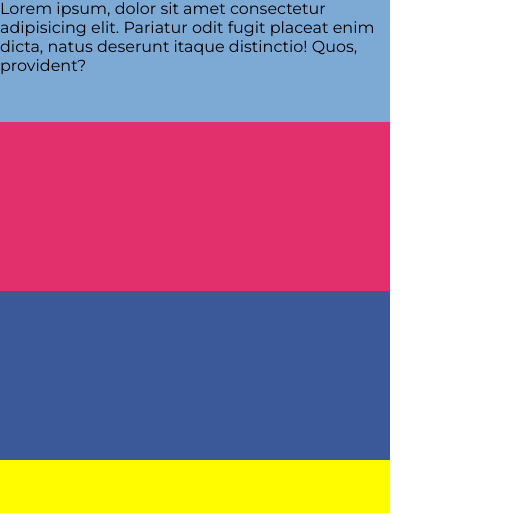
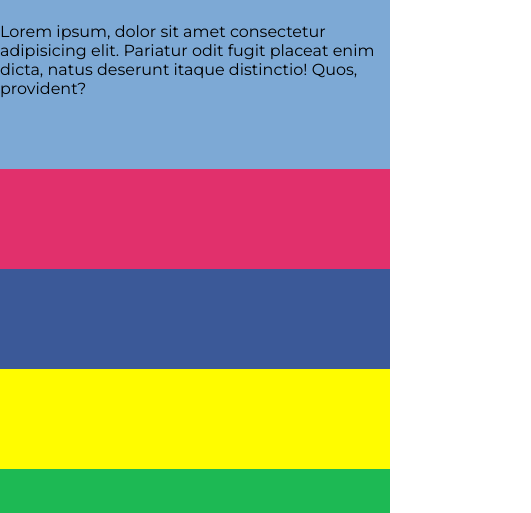
Before and after one commit to Jordakoes/jordakoes.github.io, a plain HTML site: page index.html in a window 390 px wide. Shown: the part 131-644 px from the top of the page, 531 px wide, since content can reach past the window. Drawn offline with Linux system fonts and the light colour scheme.

Commit message:
Worked on the mobile side of things

```diff
--- a/index.html
+++ b/index.html
@@ -5,7 +5,7 @@
     <meta charset="UTF-8">
     <meta name="viewport" content="width=device-width, initial-scale=1.0">
     <meta http-equiv="X-UA-Compatible" content="ie=edge">
-    <title>Document</title>
+    <title>My Portfolio</title>
     <link rel="stylesheet" href="main.css">
     <link href="https://fonts.googleapis.com/css?family=Montserrat:400,600" rel="stylesheet">
 
@@ -31,10 +31,10 @@
     <snapchat></snapchat>
 
     <footerleft></footerleft>
-    <footermid><p>Made with love in The Netherlands <br> source on GitHub</p></footermid>
+    <footermid>
+        <p>Made with love in The Netherlands <br> source on GitHub</p>
+    </footermid>
     <footerright></footerright>
-
-
 
 </body>
 </html>
--- a/main.css
+++ b/main.css
@@ -6,18 +6,17 @@ body, html {
 body {
     margin: 0;
     display: grid;
-    overflow: hidden;
     grid-template-columns: 100%;
-    grid-template-rows: 30% 20% 20% 20% 10%;
-
+    grid-template-rows: 300px repeat(auto-fill, 100px) ;
     font-family: 'Montserrat', sans-serif;
-
     grid-template-areas:
         "mainmid"
         "instagram"
         "facebook"
         "snapchat"
-        "footermid";
+        "spotmid"
+        "footermid"
+        ;
 }
 
 
@@ -81,6 +80,7 @@ mainright {
     background-color: #7DA9D5;
 }
 
+
 footerleft {
     grid-area: footerleft;
     background-color: black;
@@ -101,7 +101,6 @@ footerright {
 
     body {
         margin: 0;
-        overflow: visible;
         display: grid;
         grid-template-columns: 20% 1fr 20%;
         grid-template-rows: 80% 75% 50% 8%;
@@ -111,5 +110,4 @@ footerright {
             "instagram      facebook        snapchat"
             "footerleft     footermid       footerright";
     }
-
 }
```
